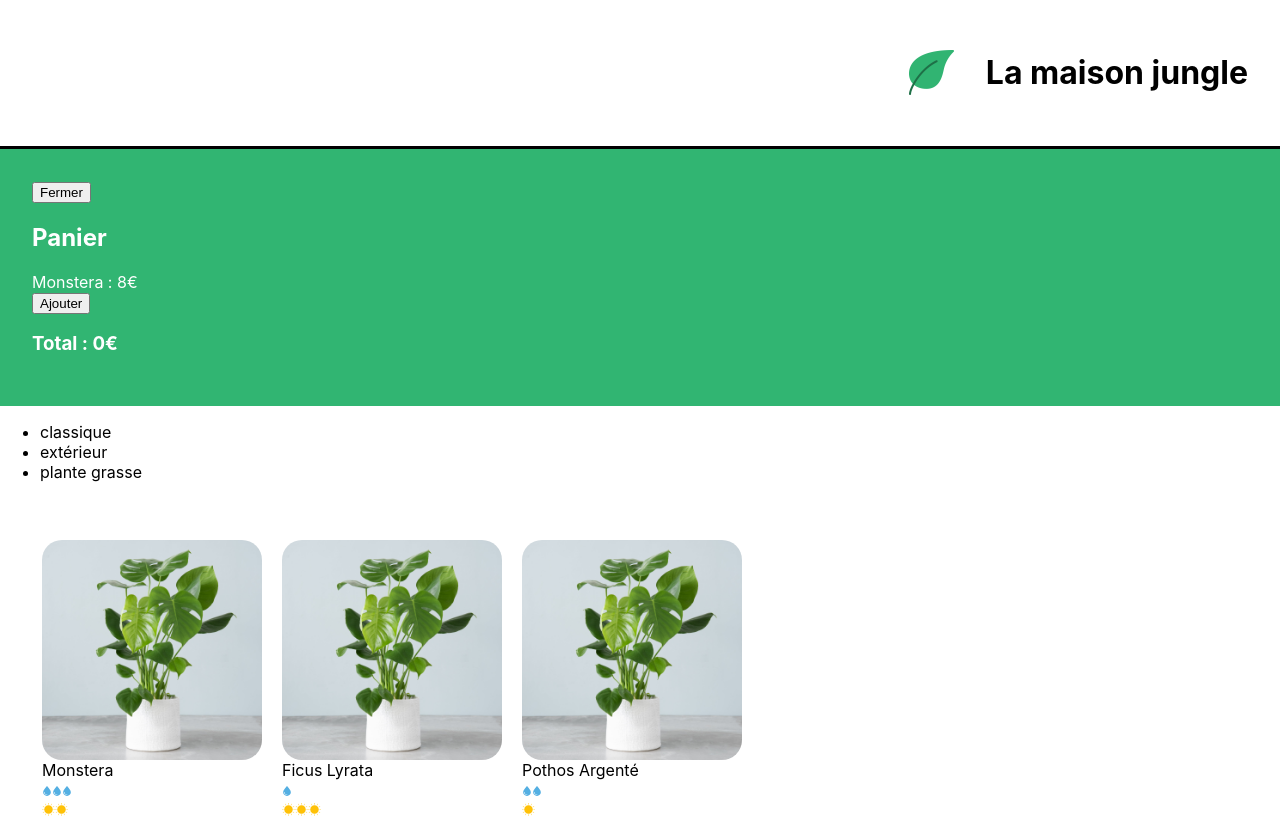
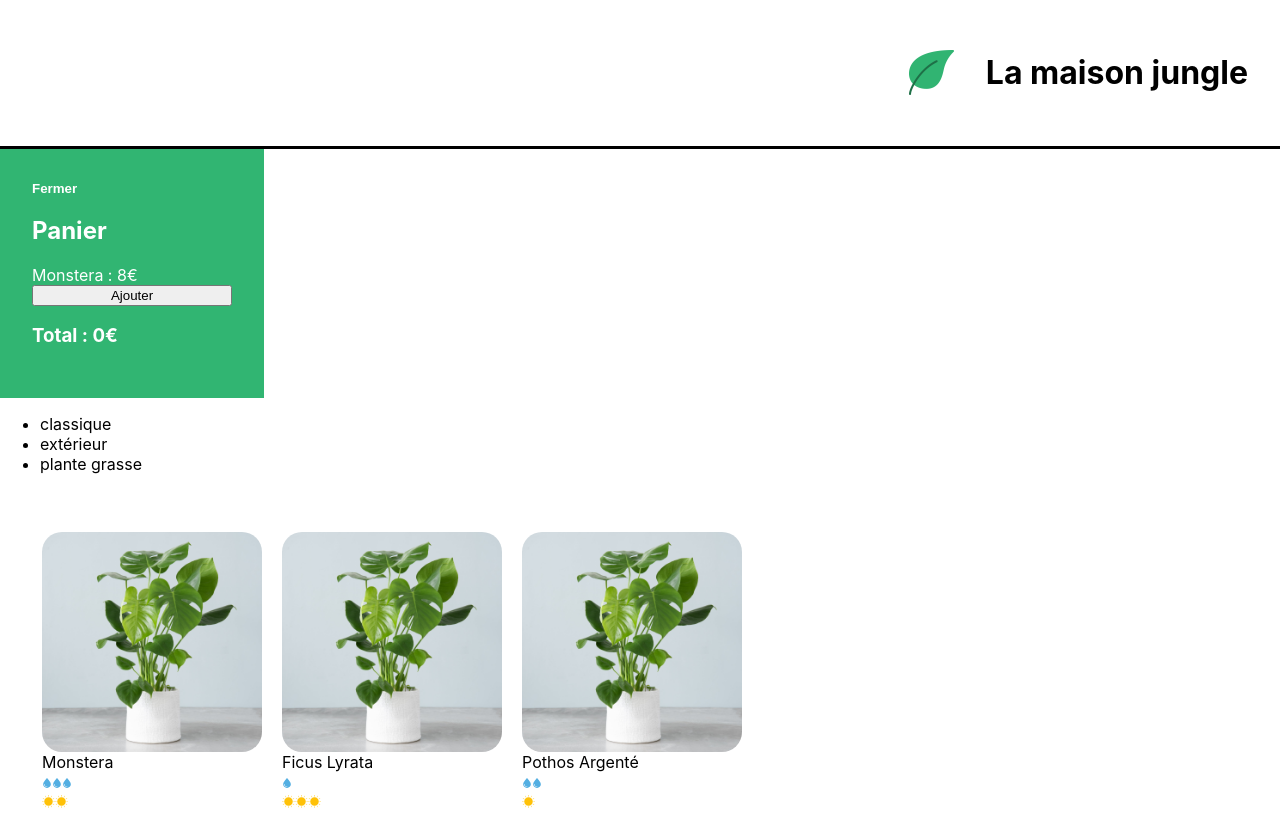
Before and after one commit to SOUFIANE-AIT-TALEB/react, a React (Create React App) app: page / in a window 1280 px wide. Shown: the top 818 px of the page. Built offline with nearby package versions, Linux system fonts and the light colour scheme.

Commit message:
Update Cart.css
update Cart.css

```diff
--- a/src/styles/Cart.css
+++ b/src/styles/Cart.css
@@ -2,4 +2,33 @@
 	color: white;
 	background-color: #31b572;
 	padding: 32px;
+	display: flex;
+	flex-direction: column;
+	justify-content: flex-start;
+	width: 200px;
 }
+
+.lmj-cart-add-button {
+	margin-left: 32px;
+	cursor: pointer;
+}
+
+.lmj-cart-toggle-button {
+	background: none;
+	outline: none;
+	border: none;
+	font-weight: 600;
+	cursor: pointer;
+	align-self: self-start;
+	padding: 0;
+	color: white;
+}
+
+.lmj-cart-closed {
+	padding: 32px;
+	width: 200px;
+}
+
+.lmj-cart-closed > button {
+	color: black;
+}
```
